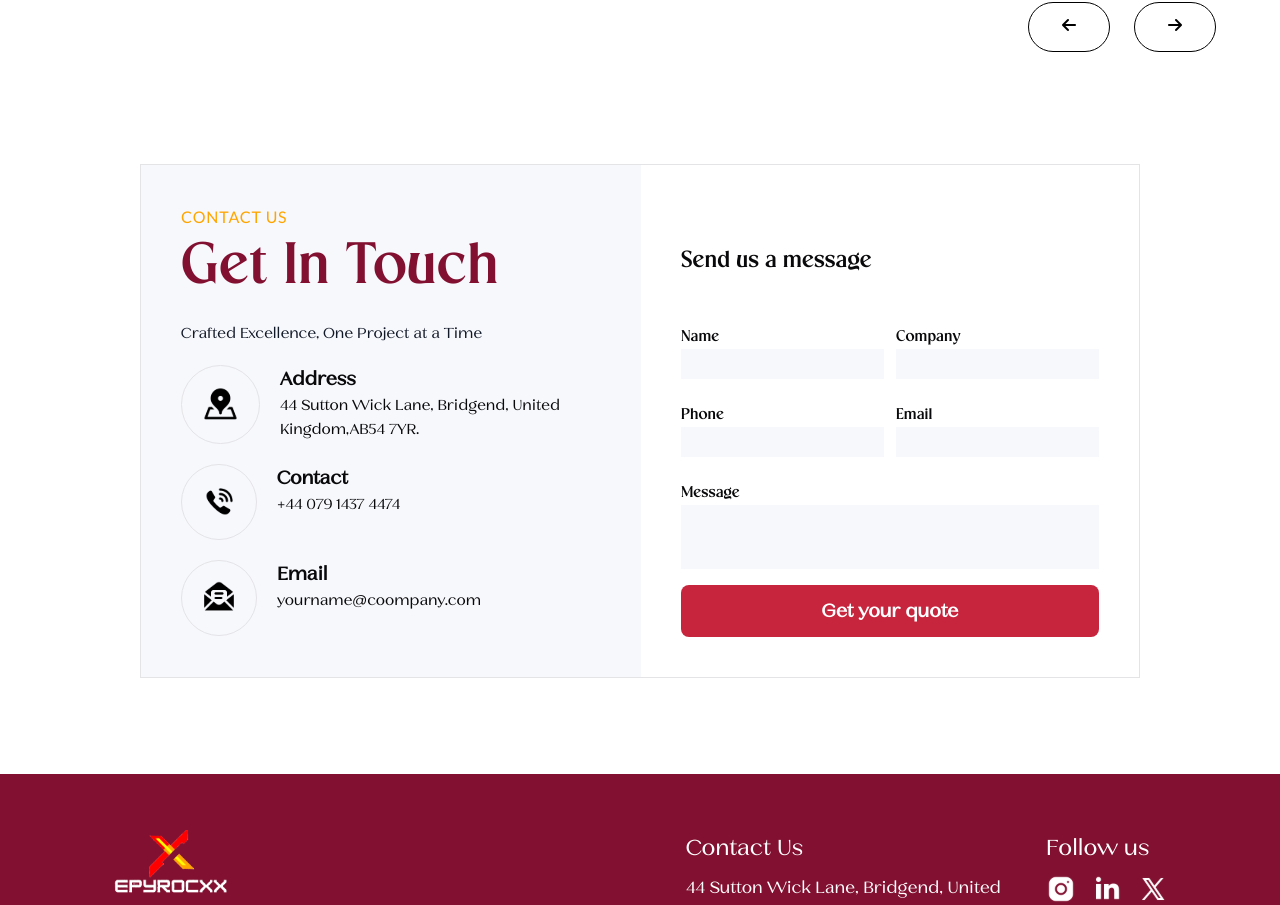
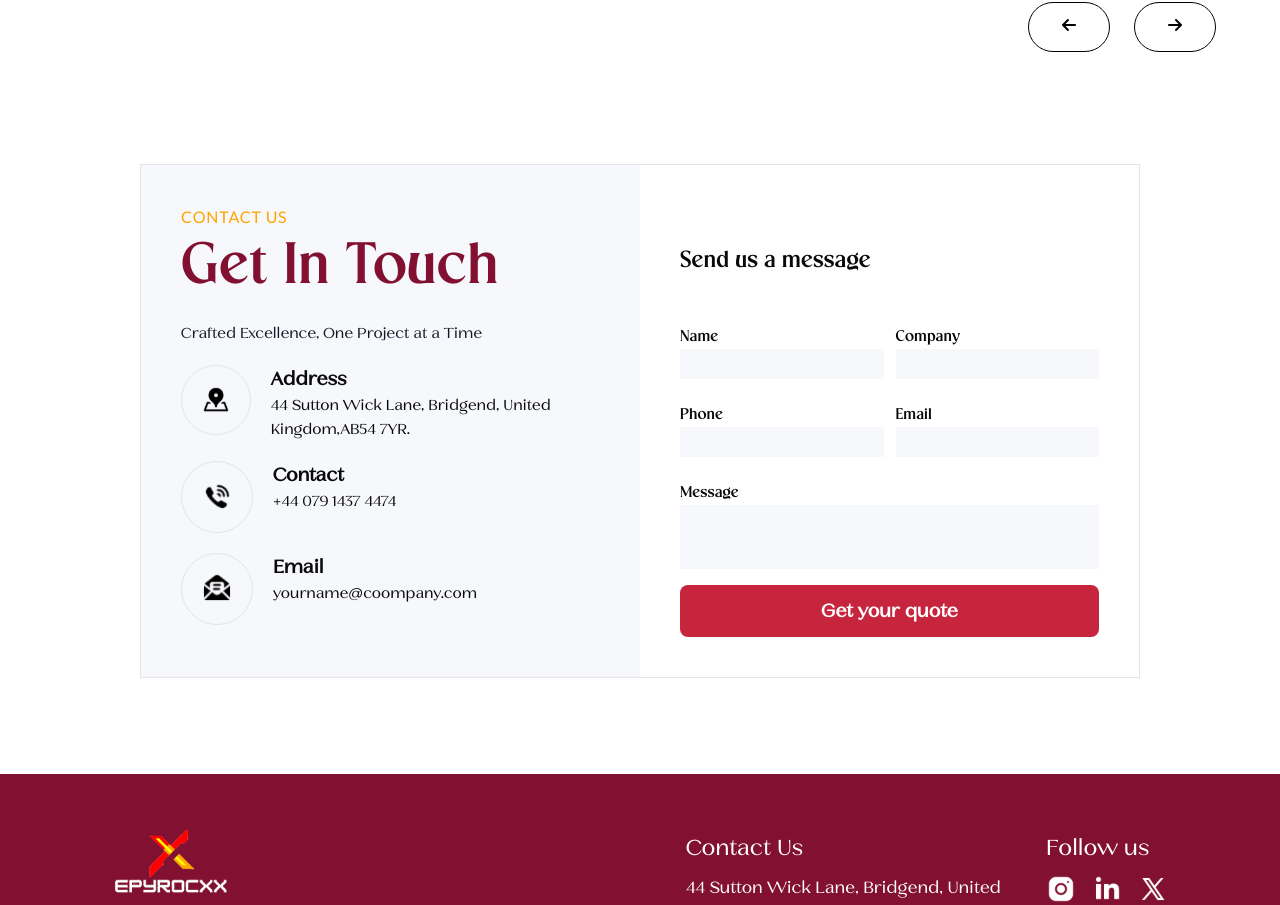
Before and after one commit to Omaeva-uk/epyrocxx, a React (Vite) app: page /services/1 in a window 1280 px wide. Shown: the part 3094-3999 px from the top of the page. Built offline with nearby package versions, Linux system fonts and the light colour scheme; no server answers.

Commit message:
change cta icons

```diff
--- a/src/components/CTA1/Cta1.jsx
+++ b/src/components/CTA1/Cta1.jsx
@@ -38,7 +38,7 @@ const Cta1 = () => {
 
   return (
     <div data-aos="zoom-in" className="max-w-[1000px] mx-auto border flex flex-wrap">
-        <div className="flex-1 bg-[#f7f8fc] p-10 min-w-[500px]">
+        <div className="flex-1 bg-[#f7f8fc] p-10 ">
             {
                 ctaData.map((item, i) => (
                     <div key={i}>
@@ -48,8 +48,8 @@ const Cta1 = () => {
                         <div className="mt-5 flex flex-col gap-5">
                             {
                                 item.ctaCards.map((card, i) => (
-                                    <div key={card.id} className="flex gap-5 max-w-sm items-start">
-                                        <div className="border rounded-full p-5"><img src={card.icon} alt="contact-icon" width={card.id === 1 ? "55" : "34"} height={34} /></div>
+                                    <div key={card.id} className="flex max-sm:flex-col gap-5 max-w-sm items-start">
+                                        <div className="border rounded-full p-5"><img src={card.icon} alt="contact-icon" width={card.id === 1 ? "40" : "30"} height={34} /></div>
                                         <div>
                                             <h4 className="max-w-xs font-Luxenta text-xl font-semibold">{card.heading}</h4>
                                             <p className="font-Luxenta">{card.detail}</p>
```
